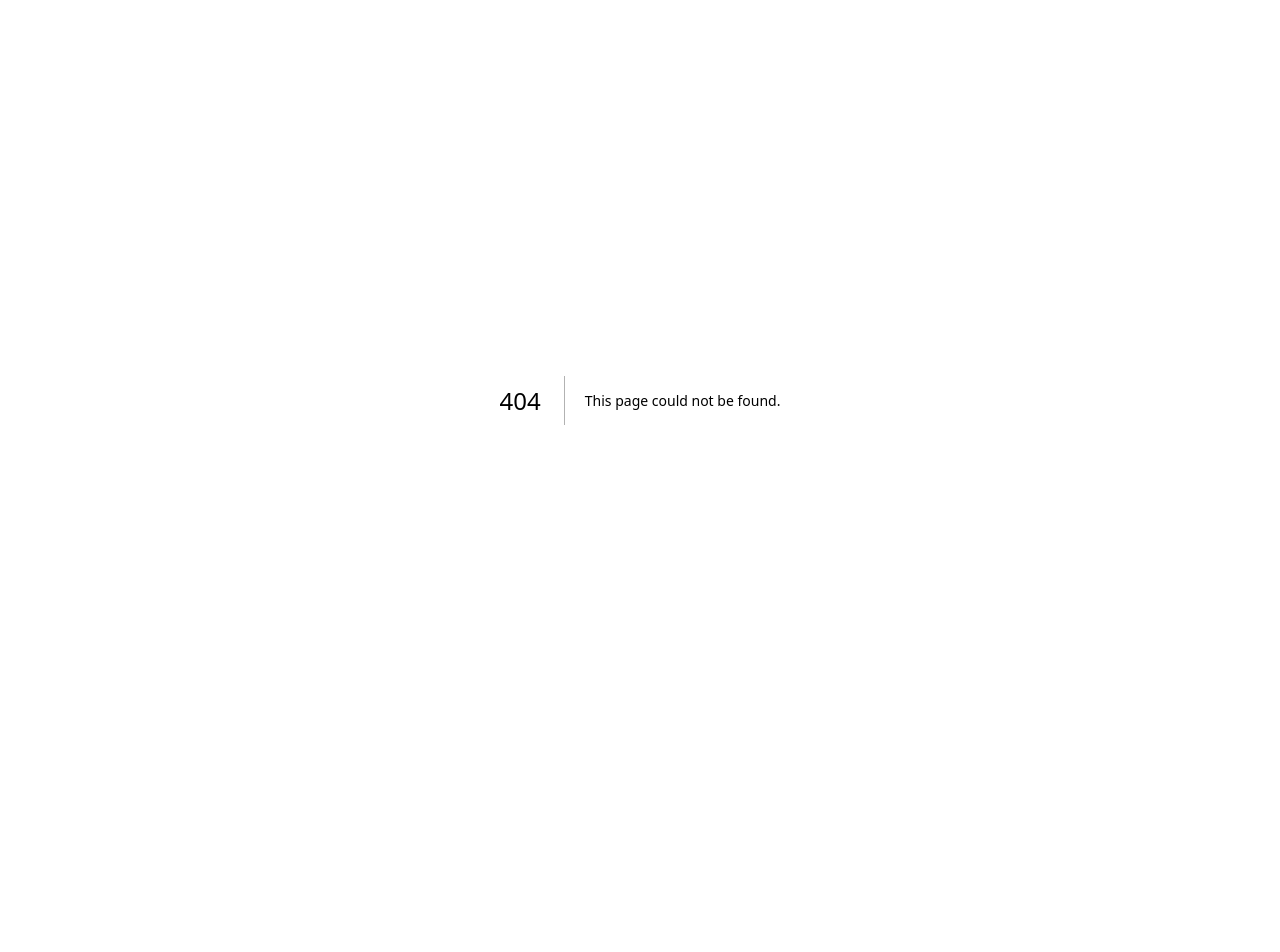
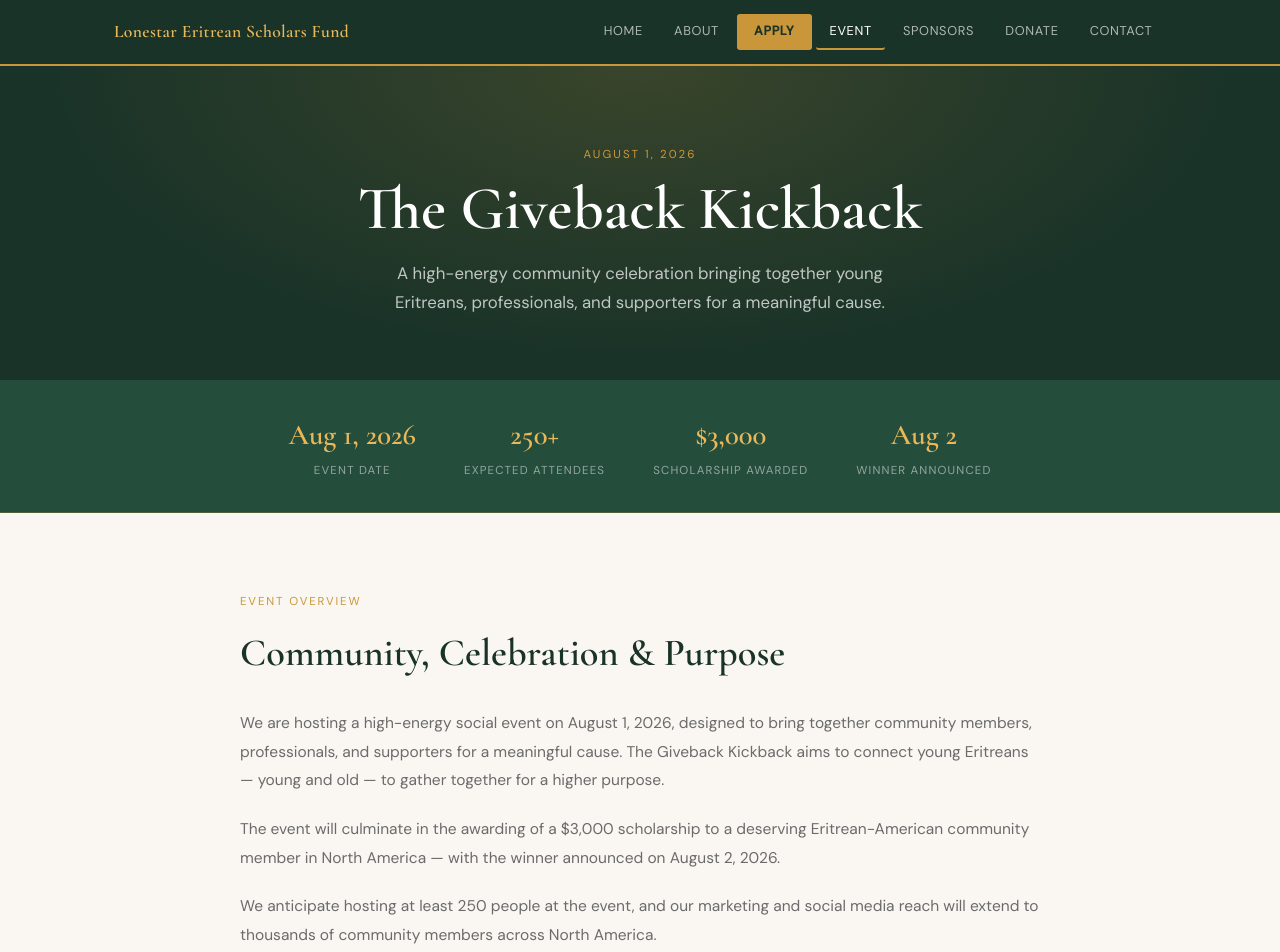
Before and after one commit to idrissae000/LESF, a Next.js app: page /event in a window 1280 px wide. Before the commit this address had no page. Shown: the top 952 px of the page. Before the commit the page ends 800 px from the top, so only its background shows below. Built offline with nearby package versions, Linux system fonts and the light colour scheme.

Commit message:
Add /event page
The Giveback Kickback — Aug 1 2026, 250+ attendees, $3,000 scholarship,
overview, what to expect cards, tickets coming soon CTA.

https://claude.ai/code/session_0179TuePMQRtkFTQ4Y1frhKS

```diff
--- /dev/null
+++ b/app/(site)/event/page.tsx
@@ -0,0 +1,99 @@
+import type { Metadata } from 'next'
+import Link from 'next/link'
+
+export const metadata: Metadata = { title: 'The Giveback Kickback — Lonestar Eritrean Scholars Fund' }
+
+export default function EventPage() {
+  return (
+    <>
+      {/* Hero */}
+      <section style={{ background: 'var(--forest)', color: 'white', padding: '5rem 1.5rem 4rem', position: 'relative', overflow: 'hidden', textAlign: 'center' }}>
+        <div style={{ position: 'absolute', inset: 0, background: 'radial-gradient(ellipse at 50% 0%, rgba(201,151,58,0.18) 0%, transparent 65%)', pointerEvents: 'none' }} />
+        <div style={{ maxWidth: '720px', margin: '0 auto', position: 'relative' }}>
+          <p style={{ fontSize: '0.72rem', letterSpacing: '0.18em', textTransform: 'uppercase', color: 'var(--gold)', marginBottom: '0.75rem' }}>August 1, 2026</p>
+          <h1 style={{ fontFamily: 'var(--font-cormorant), serif', fontSize: 'clamp(2.2rem, 6vw, 3.8rem)', fontWeight: 600, lineHeight: 1.1, marginBottom: '1rem' }}>
+            The Giveback Kickback
+          </h1>
+          <p style={{ color: 'rgba(255,255,255,0.72)', fontSize: '1.05rem', lineHeight: 1.7, maxWidth: '540px', margin: '0 auto' }}>
+            A high-energy community celebration bringing together young Eritreans, professionals, and supporters for a meaningful cause.
+          </p>
+        </div>
+      </section>
+
+      {/* Quick facts */}
+      <section style={{ background: 'var(--forest-mid)', borderBottom: '1px solid rgba(201,151,58,0.25)' }}>
+        <div style={{ maxWidth: '900px', margin: '0 auto', padding: '2rem 1.5rem', display: 'flex', flexWrap: 'wrap', justifyContent: 'center', gap: '3rem' }}>
+          {[
+            { val: 'Aug 1, 2026', label: 'Event Date' },
+            { val: '250+', label: 'Expected Attendees' },
+            { val: '$3,000', label: 'Scholarship Awarded' },
+            { val: 'Aug 2', label: 'Winner Announced' },
+          ].map(({ val, label }) => (
+            <div key={label} style={{ textAlign: 'center' }}>
+              <div style={{ fontFamily: 'var(--font-cormorant), serif', fontSize: '1.8rem', color: 'var(--gold-light)', fontWeight: 600 }}>{val}</div>
+              <div style={{ fontSize: '0.72rem', letterSpacing: '0.1em', textTransform: 'uppercase', color: 'rgba(255,255,255,0.5)', marginTop: '0.2rem' }}>{label}</div>
+            </div>
+          ))}
+        </div>
+      </section>
+
+      {/* Overview */}
+      <section style={{ background: 'var(--cream)', padding: '5rem 1.5rem' }}>
+        <div style={{ maxWidth: '800px', margin: '0 auto' }}>
+          <p style={{ fontSize: '0.72rem', letterSpacing: '0.16em', textTransform: 'uppercase', color: 'var(--gold)', marginBottom: '0.75rem' }}>Event Overview</p>
+          <h2 style={{ fontFamily: 'var(--font-cormorant), serif', fontSize: 'clamp(1.6rem, 4vw, 2.4rem)', fontWeight: 600, color: 'var(--forest)', marginBottom: '1.5rem' }}>
+            Community, Celebration & Purpose
+          </h2>
+          <p style={{ color: 'var(--text-muted)', lineHeight: 1.85, marginBottom: '1.25rem', fontSize: '0.97rem' }}>
+            We are hosting a high-energy social event on August 1, 2026, designed to bring together community members, professionals, and supporters for a meaningful cause. The Giveback Kickback aims to connect young Eritreans — young and old — to gather together for a higher purpose.
+          </p>
+          <p style={{ color: 'var(--text-muted)', lineHeight: 1.85, marginBottom: '1.25rem', fontSize: '0.97rem' }}>
+            The event will culminate in the awarding of a $3,000 scholarship to a deserving Eritrean-American community member in North America — with the winner announced on August 2, 2026.
+          </p>
+          <p style={{ color: 'var(--text-muted)', lineHeight: 1.85, fontSize: '0.97rem' }}>
+            We anticipate hosting at least 250 people at the event, and our marketing and social media reach will extend to thousands of community members across North America.
+          </p>
+        </div>
+      </section>
+
+      {/* What to expect */}
+      <section style={{ background: 'white', padding: '5rem 1.5rem', borderTop: '1px solid var(--border)' }}>
+        <div style={{ maxWidth: '900px', margin: '0 auto' }}>
+          <p style={{ fontSize: '0.72rem', letterSpacing: '0.16em', textTransform: 'uppercase', color: 'var(--gold)', textAlign: 'center', marginBottom: '0.75rem' }}>What to Expect</p>
+          <h2 style={{ fontFamily: 'var(--font-cormorant), serif', fontSize: 'clamp(1.6rem, 4vw, 2.4rem)', fontWeight: 600, color: 'var(--forest)', textAlign: 'center', marginBottom: '3rem' }}>
+            An Evening to Remember
+          </h2>
+          <div style={{ display: 'grid', gridTemplateColumns: 'repeat(auto-fit,minmax(220px,1fr))', gap: '1.5rem' }}>
+            {[
+              { icon: '🎉', title: 'Community Celebration', body: 'A vibrant gathering of Eritrean-Americans from Dallas and beyond, celebrating culture and togetherness.' },
+              { icon: '🏆', title: 'Scholarship Award', body: 'One deserving student will be awarded a $3,000 scholarship live at the event on August 1.' },
+              { icon: '🤝', title: 'Networking', body: 'Connect with professionals, community leaders, sponsors, and fellow Eritrean-Americans.' },
+              { icon: '📢', title: 'Wide Reach', body: 'Marketing and social media will amplify the event to thousands of community members across North America.' },
+            ].map(({ icon, title, body }) => (
+              <div key={title} style={{ background: 'var(--cream)', border: '1px solid var(--border)', borderRadius: '4px', padding: '1.75rem', borderTop: '3px solid var(--gold)' }}>
+                <div style={{ fontSize: '2rem', marginBottom: '0.75rem' }}>{icon}</div>
+                <h3 style={{ fontFamily: 'var(--font-cormorant), serif', fontSize: '1.2rem', color: 'var(--forest)', marginBottom: '0.6rem' }}>{title}</h3>
+                <p style={{ color: 'var(--text-muted)', fontSize: '0.88rem', lineHeight: 1.7 }}>{body}</p>
+              </div>
+            ))}
+          </div>
+        </div>
+      </section>
+
+      {/* Tickets coming soon */}
+      <section style={{ background: 'var(--forest)', color: 'white', padding: '5rem 1.5rem', textAlign: 'center' }}>
+        <div style={{ maxWidth: '560px', margin: '0 auto' }}>
+          <h2 style={{ fontFamily: 'var(--font-cormorant), serif', fontSize: 'clamp(1.8rem, 4vw, 2.4rem)', fontWeight: 600, marginBottom: '1rem' }}>
+            Tickets Coming Soon
+          </h2>
+          <p style={{ color: 'rgba(255,255,255,0.7)', lineHeight: 1.7, marginBottom: '2rem' }}>
+            Ticket details will be announced shortly. In the meantime, if you're interested in sponsoring the event, we'd love to hear from you.
+          </p>
+          <Link href="/sponsors" style={{ display: 'inline-block', background: 'var(--gold)', color: 'var(--forest)', fontWeight: 700, padding: '0.9rem 2.5rem', borderRadius: '3px', textDecoration: 'none', fontSize: '0.9rem', letterSpacing: '0.06em', textTransform: 'uppercase' }}>
+            Become a Sponsor
+          </Link>
+        </div>
+      </section>
+    </>
+  )
+}
```
